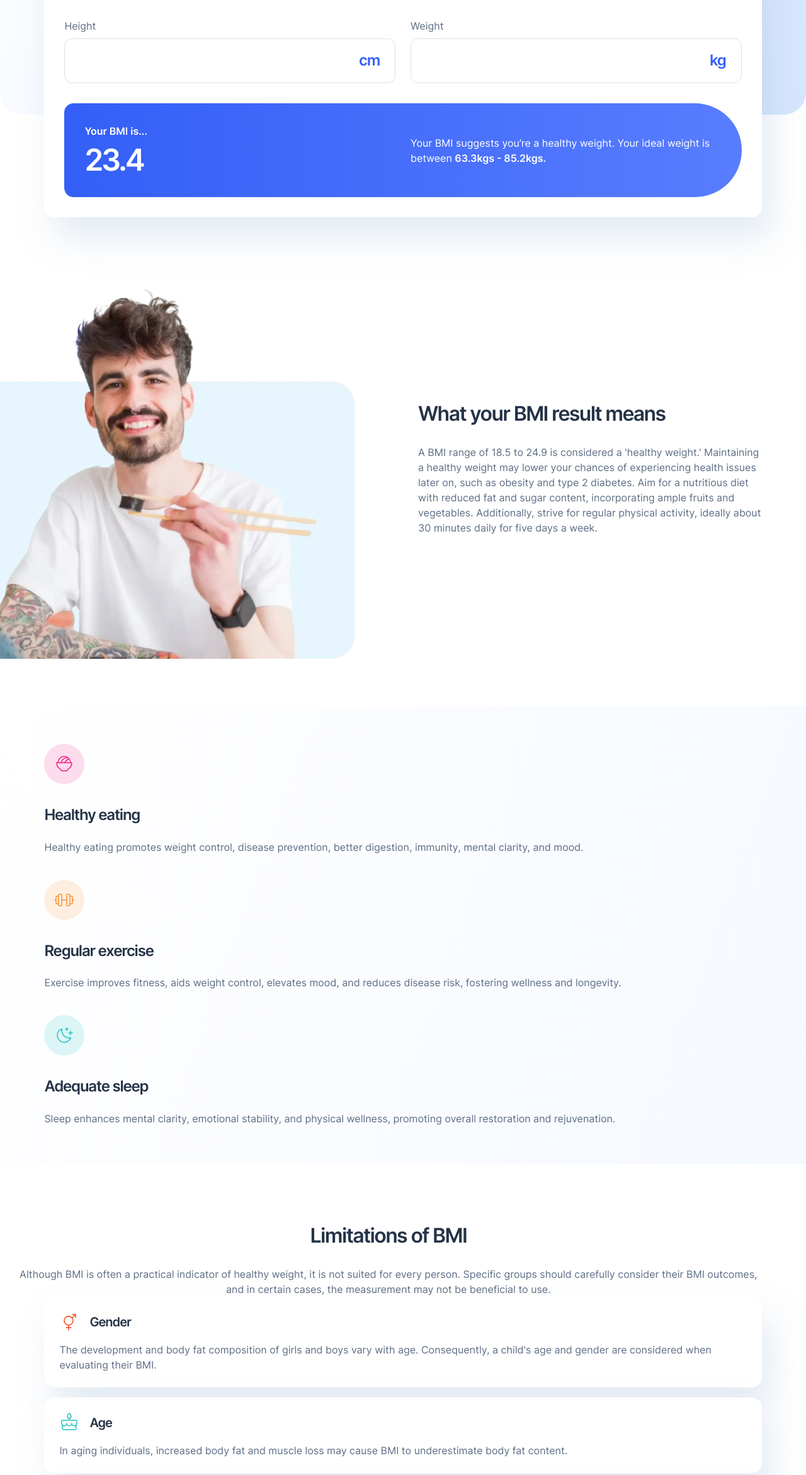
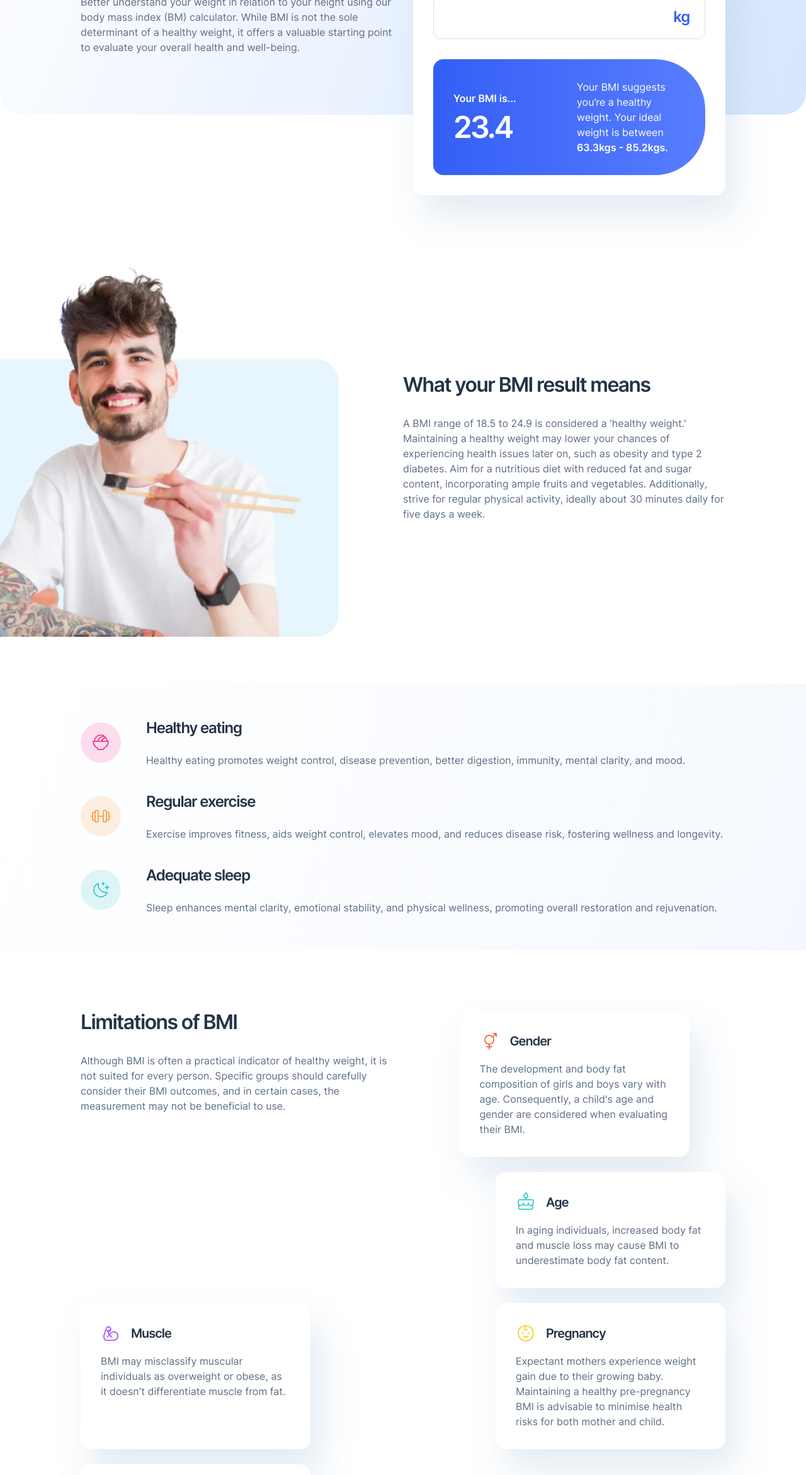
Before and after one commit to Dantalian5/bmi-calculator, a website built with Parcel: page src/index.html in a window 1280 px wide. Shown: the part 458-2800 px from the top of the page at 63% size. Built offline with nearby package versions, Linux system fonts and the light colour scheme.

Commit message:
add tablet layout

```diff
--- a/src/assets/style/_base.scss
+++ b/src/assets/style/_base.scss
@@ -1,5 +1,4 @@
 body {
-	min-width: 18.75rem;
 	min-height: 100svh;
 	background-color: #fff;
 }
--- a/src/assets/style/_layout.scss
+++ b/src/assets/style/_layout.scss
@@ -1,20 +1,37 @@
 @use "variables" as var;
-.l-header {
+.section {
+	width: clamp(18.75rem, 100%, 90rem);
+	margin-inline: auto;
+	margin-block: 0 4.5rem;
+	display: flex;
+	flex-wrap: wrap;
+	&__title {
+		margin-bottom: 2rem;
+	}
+}
+.header {
+	padding-inline: var(--section-padding-inline);
 	padding-top: 2rem;
+	column-gap: 2rem;
+	align-items: center;
 	&__logo {
-		width: fit-content;
-		margin-inline: auto;
-		margin-bottom: 1.5rem;
-	}
-	&__title {
+		width: 100%;
 		margin-bottom: 1.5rem;
 	}
 	&__info {
 		margin-bottom: 3rem;
 	}
+	&__bmicalc {
+	}
+	&__info,
+	&__bmicalc {
+		flex: 1 1 200px;
+	}
+	&__title {
+		margin-bottom: 1.5rem;
+	}
 }
-.l-section {
-	margin-bottom: 4.5rem;
+.section-2 {
 	&__wrapper {
 		width: 100%;
 		display: flex;
@@ -24,29 +41,43 @@
 		align-items: center;
 	}
 	&__img,
+	&__header {
+		flex: 1 1 18rem;
+	}
+	&__header,
 	&__info {
-		flex: 1 1 50%;
+		padding-inline: var(--section-padding-inline);
 	}
-	&__title {
-		margin-bottom: 2rem;
+	&__info {
+		display: flex;
+		flex-wrap: wrap;
+		row-gap: 2.5rem;
+		padding-block: 3.5rem;
 	}
-	&__cards {
-		padding-block: 3.5rem;
-		& > :not(:last-child) {
-			margin-bottom: 2.5rem;
+}
+.section-3 {
+	padding-inline: var(--section-padding-inline);
+	row-gap: 1rem;
+	column-gap: 0.9375rem;
+	align-items: stretch;
+	justify-content: space-evenly;
+	& > .section__heading {
+		flex: 1 1 100%;
+		margin-bottom: 2.5rem;
+	}
+	& > .m-card2 {
+		flex: 1 1 18rem;
+		max-width: 20.9688rem;
+	}
+}
+@media (min-width: var.$breakpoint-tablet) {
+	.section {
+		margin-bottom: 6rem;
+		&__cards {
+			padding-block: 3.75rem;
 		}
 	}
-	&__cards2 {
-		& > :not(:last-child) {
-			margin-bottom: 1rem;
-		}
-	}
-}
-.l-inner-padding {
-	padding-inline: var(--section-padding-inline);
-}
-@media (min-width: var.$breakpoint-tablet) {
-	.l-header {
+	.header {
 		&__logo {
 			margin-bottom: 2.5rem;
 		}
@@ -54,17 +85,43 @@
 			margin-bottom: 2.5rem;
 		}
 	}
-	.l-section {
-		margin-bottom: 6rem;
+	.section-2 {
 		&__img {
 			position: relative;
-			left: -6%;
+			left: -8%;
 		}
-		&__info {
-			padding-left: 1.5rem;
+		&__header {
+			padding-left: 0;
 		}
-		&__cards {
-			padding-block: 3.75rem;
+	}
+	.section-3 {
+		row-gap: 1.5rem;
+	}
+}
+@media (min-width: var.$breakpoint-desktop) {
+	.header {
+	}
+	.section-3 {
+		justify-content: right;
+		column-gap: 2rem;
+		& > .section__heading {
+			max-width: 50%;
+		}
+		& > .m-card2 {
+			flex-basis: 22.8125rem;
+			max-width: 22.8125rem;
+			&:nth-child(2) {
+				margin-inline: auto;
+			}
+			&:nth-child(3) {
+				margin-left: 30%;
+			}
+			&:nth-child(5) {
+				margin-left: auto;
+			}
+			&:nth-child(6) {
+				margin-right: auto;
+			}
 		}
 	}
 }
--- a/src/assets/style/_modules.scss
+++ b/src/assets/style/_modules.scss
@@ -1,9 +1,12 @@
 @use "modules/fonts";
 @use "modules/calculator";
 @use "modules/cards";
+@use "variables" as var;
 .m-logo {
-	width: 4.5rem;
+	display: block;
+	width: 2.5rem;
 	height: 2.5rem;
+	margin-inline: auto;
 }
 .m-background-1 {
 	position: relative;
@@ -34,3 +37,15 @@
 		opacity: 0.25;
 	}
 }
+@media (min-width: var.$breakpoint-tablet) {
+}
+@media (min-width: var.$breakpoint-desktop) {
+	.f--center {
+		text-align: left;
+	}
+	.m-logo {
+		width: 4rem;
+		height: 4rem;
+		margin-left: 0;
+	}
+}
--- a/src/assets/style/_variables.scss
+++ b/src/assets/style/_variables.scss
@@ -40,3 +40,8 @@
 }
 $breakpoint-tablet: 700px;
 $breakpoint-desktop: 1000px;
+@media screen and (min-width: $breakpoint-desktop) {
+	:root {
+		--section-padding-inline: min(10%, 8.75rem);
+	}
+}
--- a/src/assets/style/modules/_cards.scss
+++ b/src/assets/style/modules/_cards.scss
@@ -1,15 +1,24 @@
-@use "../variables" as var;
 .m-card {
+	display: flex;
+	flex-wrap: wrap;
+	align-items: center;
+	column-gap: 2.5rem;
+	row-gap: 2rem;
 	&__icon {
 		width: 4rem;
-		margin-bottom: 2rem;
+		&__item {
+			width: 100%;
+		}
+	}
+	&__info {
+		flex: 1 1 25rem;
 	}
 	&__title {
 		margin-bottom: 1.5rem;
 	}
 }
 .m-card2 {
-	padding: 1.5rem;
+	padding: clamp(1.5rem, 5vw, 2rem);
 	border-radius: 1rem;
 	background: var(--Pure-White, #fff);
 	box-shadow: 16px 32px 56px 0px rgba(143, 174, 207, 0.25);
--- a/src/index.html
+++ b/src/index.html
@@ -20,23 +20,23 @@
 		<link rel="stylesheet" href="assets/style/style.scss" />
 	</head>
 	<body>
-		<header class="l-header l-section l-inner-padding m-background-1">
-			<div class="l-header__info">
-				<div class="l-header__logo">
+		<header class="section header m-background-1">
+			<div class="header__logo">
 				<img class="m-logo" src="assets/images/logo.svg" alt="logo" />
 			</div>
-				<h1 class="l-header__title f-heading f-h--XL f--center c-gunmetal">
+			<div class="header__info">
+				<h1 class="header__title f-heading f-h--XL f--center c-gunmetal">
 					Body Mass <br />
 					Index Calculator
 				</h1>
-				<p class="l-header__text f-body f-b--M f--center c-deblue">
+				<p class="header__text f-body f-b--M f--center c-deblue">
 					Better understand your weight in relation to your height using our
 					body mass index (BM) calculator. While BMI is not the sole determinant
 					of a healthy weight, it offers a valuable starting point to evaluate
 					your overall health and well-being.
 				</p>
 			</div>
-			<div class="l-header__bmicalc">
+			<div class="header__bmicalc">
 				<div class="m-bmicalc" id="myform">
 					<h2 class="m-bmicalc__title f-heading f-h--M c-gunmetal">
 						Enter your details below
@@ -174,19 +174,19 @@
 			</div>
 		</header>
 
-		<section class="l-section">
-			<div class="l-section__wrapper">
-				<div class="l-section__img">
+		<section class="section section-2">
+			<div class="section-2__wrapper">
+				<div class="section-2__img">
 					<img
 						src="assets/images/image-man-eating.webp"
 						alt="man eating a healthy food"
 					/>
 				</div>
-				<div class="l-section__info l-inner-padding">
-					<h2 class="l-section__title f-heading f-h--L c-gunmetal">
+				<div class="section-2__header">
+					<h2 class="section__title f-heading f-h--L c-gunmetal">
 						What your BMI result means
 					</h2>
-					<p class="l-section__body f-body f-b--M c-deblue">
+					<p class="section__body f-body f-b--M c-deblue">
 						A BMI range of 18.5 to 24.9 is considered a 'healthy weight.'
 						Maintaining a healthy weight may lower your chances of experiencing
 						health issues later on, such as obesity and type 2 diabetes. Aim for
@@ -197,13 +197,16 @@
 					</p>
 				</div>
 			</div>
-			<div class="l-section__cards l-inner-padding m-background-2">
+			<div class="section-2__info m-background-2">
 				<div class="m-card">
+					<div class="m-card__icon">
 						<img
-						class="m-card__icon"
+							class="m-card__icon__item"
 							src="assets/images/icon-eating.svg"
 							alt="icon"
 						/>
+					</div>
+					<div class="m-card__info">
 						<h3 class="m-card__title f-heading f-h--M c-gunmetal">
 							Healthy eating
 						</h3>
@@ -212,12 +215,16 @@
 							digestion, immunity, mental clarity, and mood.
 						</p>
 					</div>
+				</div>
 				<div class="m-card">
+					<div class="m-card__icon">
 						<img
-						class="m-card__icon"
+							class="m-card__icon__item"
 							src="assets/images/icon-exercise.svg"
 							alt="icon"
 						/>
+					</div>
+					<div class="m-card__info">
 						<h3 class="m-card__title f-heading f-h--M c-gunmetal">
 							Regular exercise
 						</h3>
@@ -226,12 +233,16 @@
 							reduces disease risk, fostering wellness and longevity.
 						</p>
 					</div>
+				</div>
 				<div class="m-card">
+					<div class="m-card__icon">
 						<img
-						class="m-card__icon"
+							class="m-card__icon__item"
 							src="assets/images/icon-sleep.svg"
 							alt="icon"
 						/>
+					</div>
+					<div class="m-card__info">
 						<h3 class="m-card__title f-heading f-h--M c-gunmetal">
 							Adequate sleep
 						</h3>
@@ -241,10 +252,11 @@
 						</p>
 					</div>
 				</div>
+			</div>
 		</section>
-		<section class="l-section">
-			<div class="l-section__info l-inner-padding">
-				<h2 class="l-section__title f-heading f-h--L c-gunmetal f--center">
+		<section class="section section-3">
+			<div class="section__heading">
+				<h2 class="section__title f-heading f-h--L c-gunmetal f--center">
 					Limitations of BMI
 				</h2>
 				<p class="f-body f-b--M c-deblue f--center">
@@ -254,7 +266,7 @@
 					beneficial to use.
 				</p>
 			</div>
-			<div class="l-section__cards2 l-inner-padding">
+			<!-- <div class="l-section__cards2"> -->
 			<div class="m-card2">
 				<div class="m-card2__heading">
 					<img
@@ -280,8 +292,8 @@
 					<h3 class="f-heading f-h--S c-gunmetal">Age</h3>
 				</div>
 				<p class="f-body f-b--M c-deblue">
-						In aging individuals, increased body fat and muscle loss may cause
-						BMI to underestimate body fat content.
+					In aging individuals, increased body fat and muscle loss may cause BMI
+					to underestimate body fat content.
 				</p>
 			</div>
 			<div class="m-card2">
@@ -294,8 +306,8 @@
 					<h3 class="f-heading f-h--S c-gunmetal">Muscle</h3>
 				</div>
 				<p class="f-body f-b--M c-deblue">
-						BMI may misclassify muscular individuals as overweight or obese, as
-						it doesn't differentiate muscle from fat.
+					BMI may misclassify muscular individuals as overweight or obese, as it
+					doesn't differentiate muscle from fat.
 				</p>
 			</div>
 			<div class="m-card2">
@@ -323,12 +335,12 @@
 					<h3 class="f-heading f-h--S c-gunmetal">Race</h3>
 				</div>
 				<p class="f-body f-b--M c-deblue">
-						Certain health concerns may affect individuals of some Black and
-						Asian origins at lower BMIs than others. To learn more, it is
-						advised to discuss this with your GP or practice nurse.
+					Certain health concerns may affect individuals of some Black and Asian
+					origins at lower BMIs than others. To learn more, it is advised to
+					discuss this with your GP or practice nurse.
 				</p>
 			</div>
-			</div>
+			<!-- </div> -->
 		</section>
 
 		<!-- add javascript file -->
```
Lines whose indentation alone changed are shown as unchanged.
